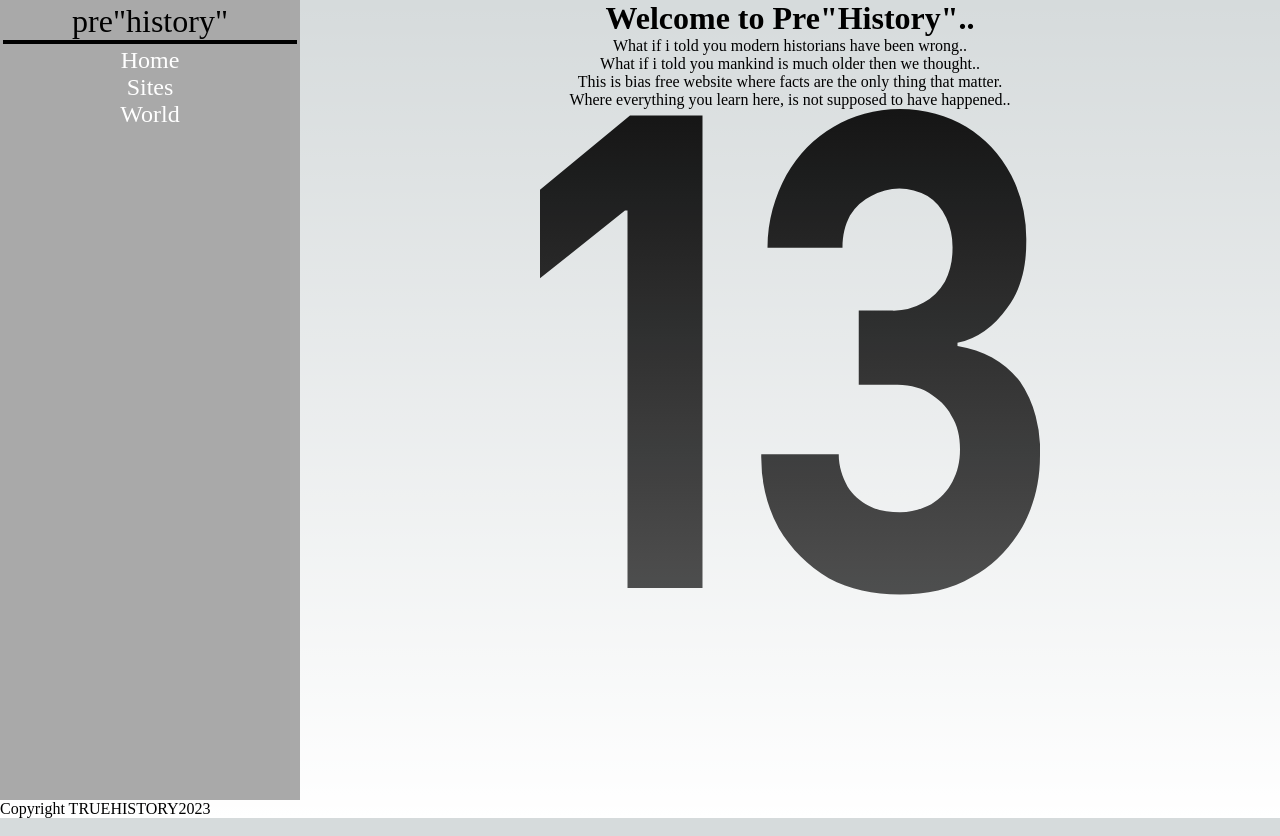
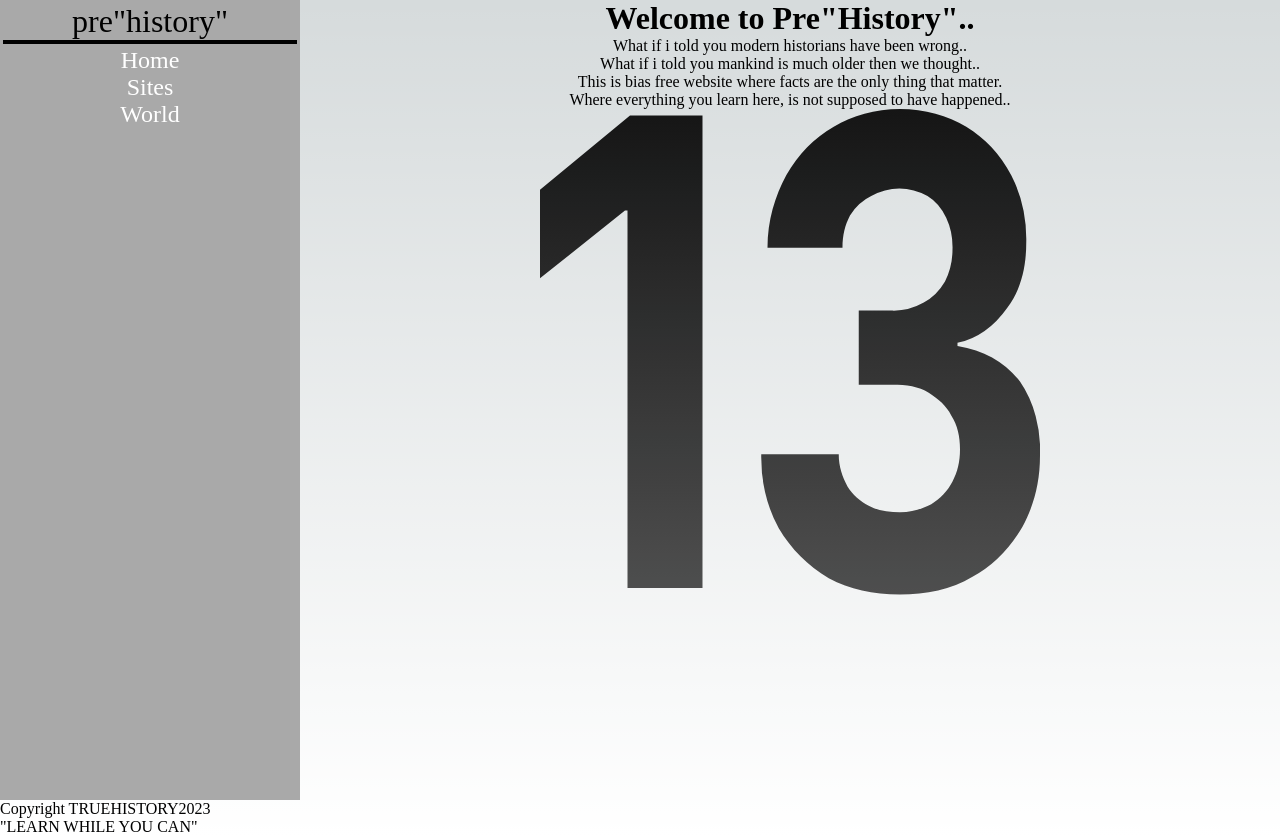
Before and after one commit to jbc2313/preHistory, a Next.js app: page / in a window 1280 px wide. Built offline with nearby package versions, Linux system fonts and the light colour scheme.

Commit message:
added to footer

```diff
--- a/src/components/footer.tsx
+++ b/src/components/footer.tsx
@@ -2,6 +2,7 @@ export default function Footer() {
     return (
         <div>
             <p>Copyright TRUEHISTORY2023</p>
+            <p> "LEARN WHILE YOU CAN"</p>
         </div>
 
     )
```
